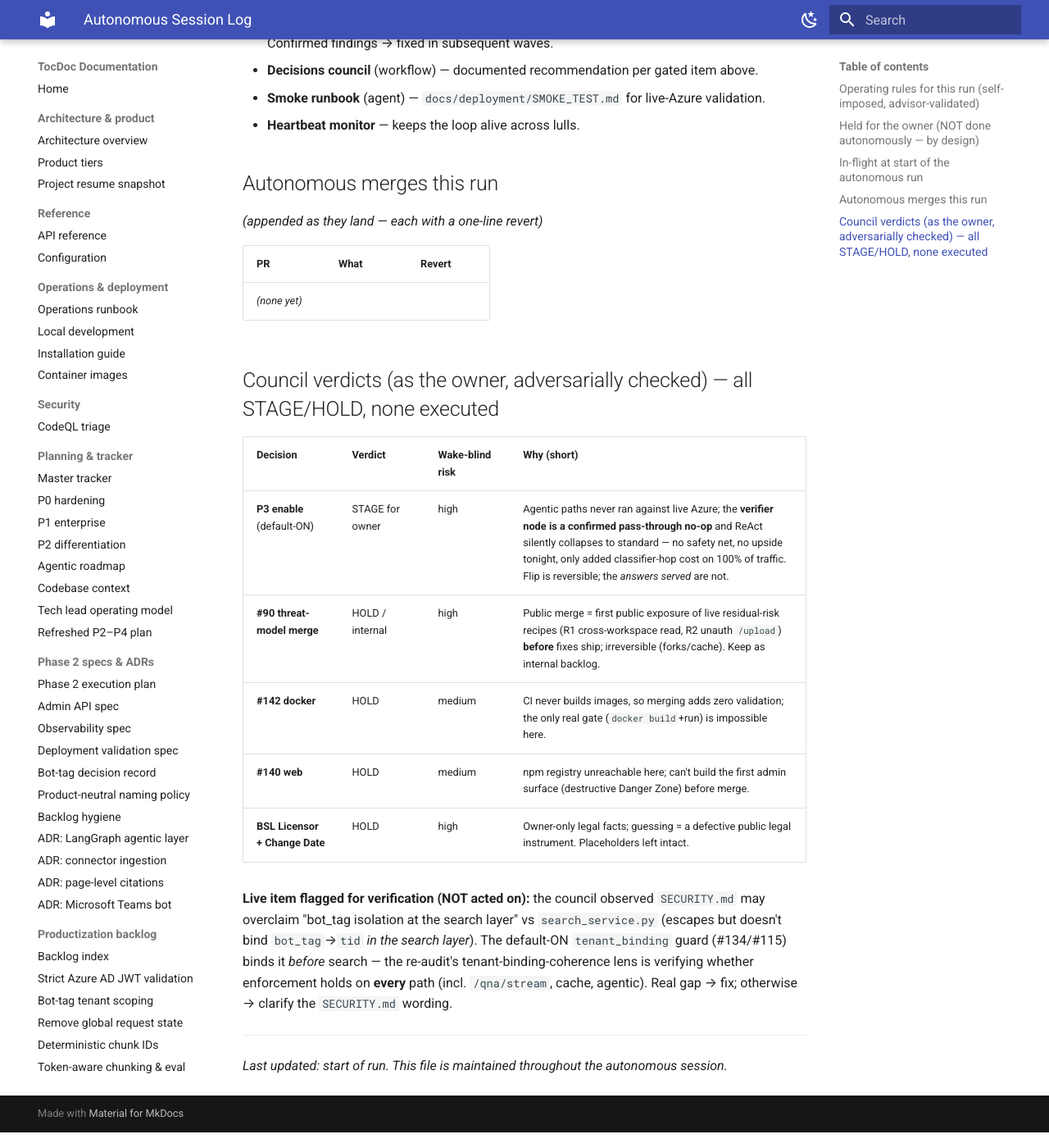
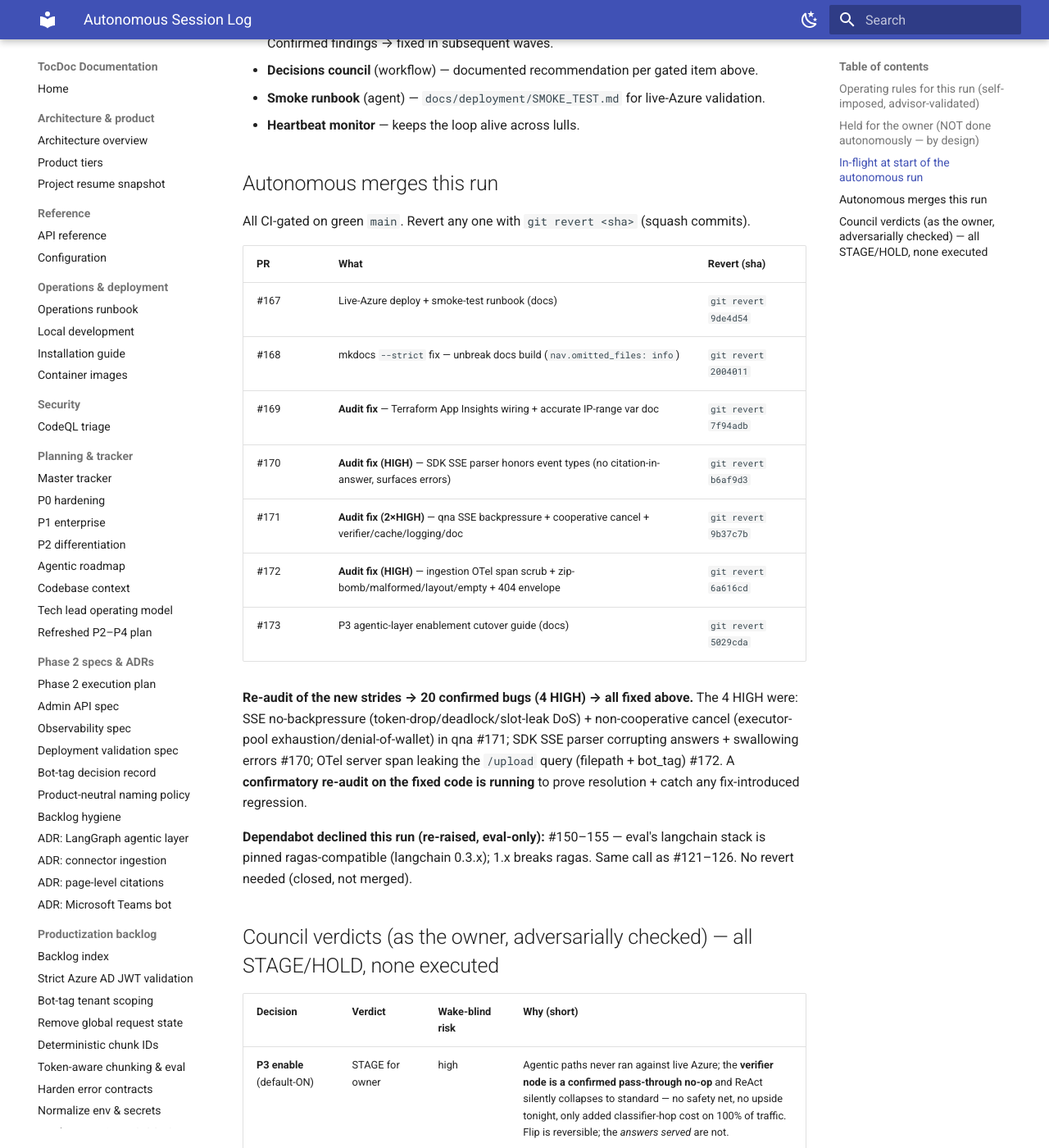
Before and after one commit to MaanavA26/TocDoc---Enterprise-RAG, an MkDocs documentation site: the page built from docs/AUTONOMOUS_SESSION_LOG.md, in a window 1280 px wide and 1400 px high, scrolled down 1228 px. Shown: the whole window at 82% size. Built offline with MkDocs 1.6.1 and Material for MkDocs 9.7.7, drawn with Linux system fonts in a browser that asks for light colours.

Commit message:
docs(log): record fix-wave (20 audit findings fixed, 4 HIGH) with per-PR reverts
Co-Authored by Maanav's Mac-Pro

```diff
--- a/docs/AUTONOMOUS_SESSION_LOG.md
+++ b/docs/AUTONOMOUS_SESSION_LOG.md
@@ -37,11 +37,22 @@
 
 ## Autonomous merges this run
 
-_(appended as they land — each with a one-line revert)_
+All CI-gated on green `main`. Revert any one with `git revert <sha>` (squash commits).
 
-| PR | What | Revert |
+| PR | What | Revert (sha) |
 |---|---|---|
-| _(none yet)_ | | |
+| #167 | Live-Azure deploy + smoke-test runbook (docs) | `git revert 9de4d54` |
+| #168 | mkdocs `--strict` fix — unbreak docs build (`nav.omitted_files: info`) | `git revert 2004011` |
+| #169 | **Audit fix** — Terraform App Insights wiring + accurate IP-range var doc | `git revert 7f94adb` |
+| #170 | **Audit fix (HIGH)** — SDK SSE parser honors event types (no citation-in-answer, surfaces errors) | `git revert b6af9d3` |
+| #171 | **Audit fix (2×HIGH)** — qna SSE backpressure + cooperative cancel + verifier/cache/logging/doc | `git revert 9b37c7b` |
+| #172 | **Audit fix (HIGH)** — ingestion OTel span scrub + zip-bomb/malformed/layout/empty + 404 envelope | `git revert 6a616cd` |
+| #173 | P3 agentic-layer enablement cutover guide (docs) | `git revert 5029cda` |
+
+**Re-audit of the new strides → 20 confirmed bugs (4 HIGH) → all fixed above.** The 4 HIGH were:
+SSE no-backpressure (token-drop/deadlock/slot-leak DoS) + non-cooperative cancel (executor-pool exhaustion/denial-of-wallet) in qna #171; SDK SSE parser corrupting answers + swallowing errors #170; OTel server span leaking the `/upload` query (filepath + bot_tag) #172. A **confirmatory re-audit on the fixed code is running** to prove resolution + catch any fix-introduced regression.
+
+**Dependabot declined this run (re-raised, eval-only):** #150–155 — eval's langchain stack is pinned ragas-compatible (langchain 0.3.x); 1.x breaks ragas. Same call as #121–126. No revert needed (closed, not merged).
 
 ## Council verdicts (as the owner, adversarially checked) — all STAGE/HOLD, none executed
 
```
